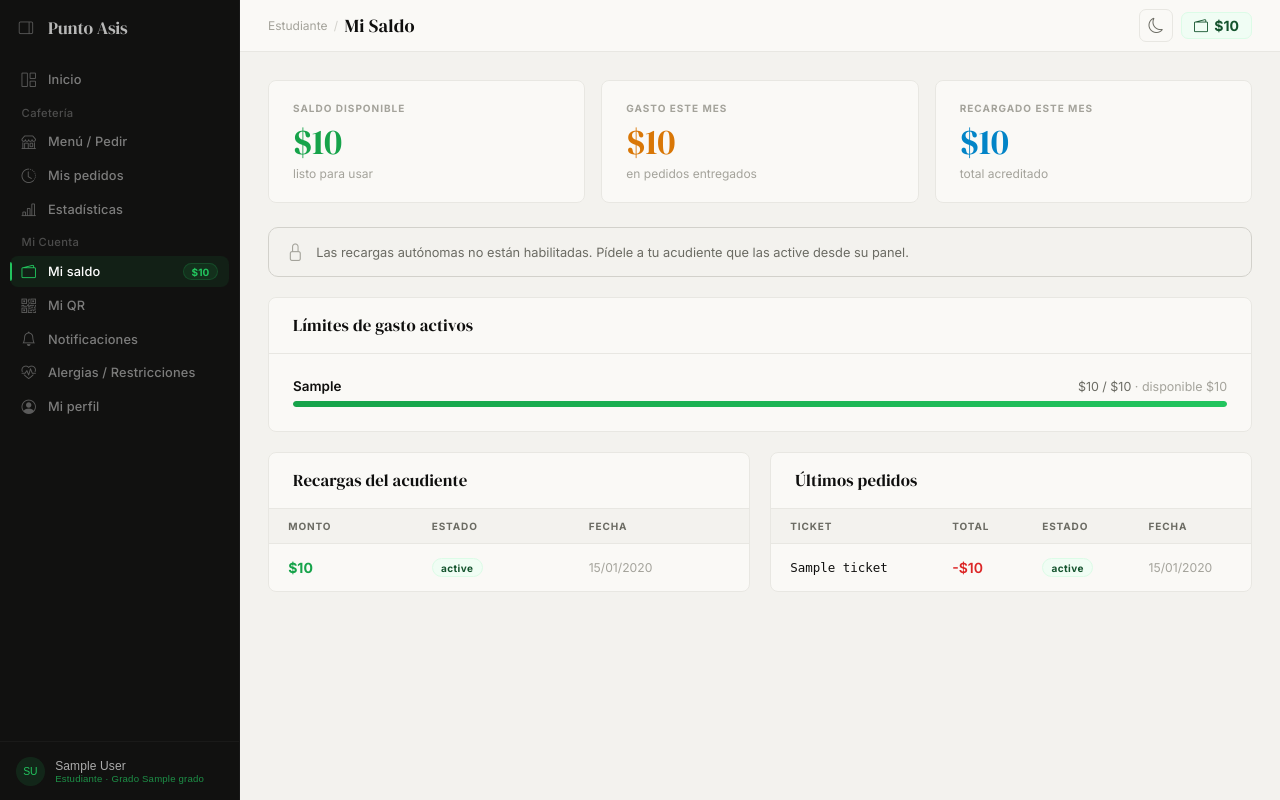
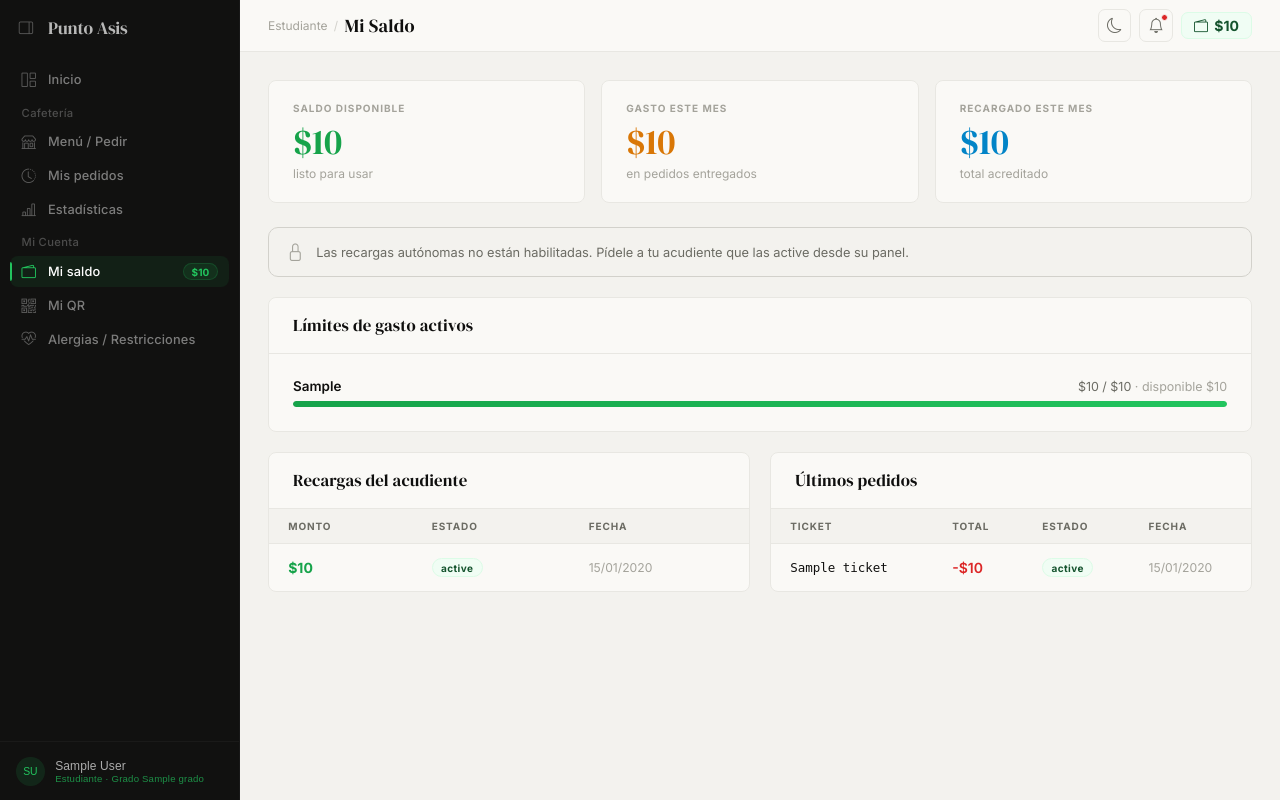
Before and after one commit to LValenciaGarcia/edupos, a Django app: template app_estudiante/templates/app_estudiante/mi_saldo.html in a window 1280 px wide. Run offline with Django 5.2, Linux system fonts and the light colour scheme; a user stored in the database is signed in; tables that the repository leaves empty hold one stand-in row (values such as "Sample post"); the template is opened without the code that fills it: most values are stand-ins (such as "Sample title", 1, 10 or a date in 2020).

Commit message:
design: limpiar sidebar de estudiante (perfil al dropdown, campana al topbar, saldo sin duplicar)
- Quita 'Mi perfil' del sidebar (se conserva en el desplegable del usuario).

- Quita 'Notificaciones' del sidebar y agrega la campana en el topbar (patron notif-btn, igual que padre).

- Quita el chip de saldo del item 'Menu / Pedir' (redundante con 'Mi saldo' y el chip del topbar).

Co-Authored-By: Claude Opus 4.8 <noreply@anthropic.com>

```diff
--- a/app_estudiante/templates/app_estudiante/base_estudiante.html
+++ b/app_estudiante/templates/app_estudiante/base_estudiante.html
@@ -44,9 +44,6 @@
     <div class="sb-item">
       <a href="{% url 'app_estudiante:menu' %}" class="sb-link {% block nav_menu %}{% endblock %}">
         <i class="bi bi-shop"></i><span class="sb-label">Menú / Pedir</span>
-        {% if estudiante.saldo > 0 %}
-        <span class="sb-saldo-chip">${{ estudiante.saldo|miles }}</span>
-        {% endif %}
       </a>
       <span class="sb-tip">Menú</span>
     </div>
@@ -80,22 +77,10 @@
       <span class="sb-tip">Mi carnet QR</span>
     </div>
     <div class="sb-item">
-      <a href="{% url 'app_estudiante:notificaciones' %}" class="sb-link {% block nav_notificaciones %}{% endblock %}">
-        <i class="bi bi-bell"></i><span class="sb-label">Notificaciones</span>
-      </a>
-      <span class="sb-tip">Notificaciones</span>
-    </div>
-    <div class="sb-item">
       <a href="{% url 'app_estudiante:mis_restricciones' %}" class="sb-link {% block nav_restricciones %}{% endblock %}">
         <i class="bi bi-heart-pulse"></i><span class="sb-label">Alergias / Restricciones</span>
       </a>
       <span class="sb-tip">Alergias y restricciones</span>
-    </div>
-    <div class="sb-item">
-      <a href="{% url 'app_estudiante:perfil' %}" class="sb-link {% block nav_perfil %}{% endblock %}">
-        <i class="bi bi-person-circle"></i><span class="sb-label">Mi perfil</span>
-      </a>
-      <span class="sb-tip">Mi perfil</span>
     </div>
   </nav>
 
@@ -143,6 +128,10 @@
       <button class="theme-toggle" id="themeToggle" onclick="toggleTheme()" title="Cambiar tema">
         <i class="bi bi-moon" id="themeIcon"></i>
       </button>
+      <a href="{% url 'app_estudiante:notificaciones' %}" class="notif-btn" title="Notificaciones">
+        <i class="bi bi-bell"></i>
+        {% if n_notif %}<span class="notif-dot"></span>{% endif %}
+      </a>
       <div class="saldo-topbar-chip">
         <i class="bi bi-wallet2"></i>
         ${{ estudiante.saldo|miles }}
```
